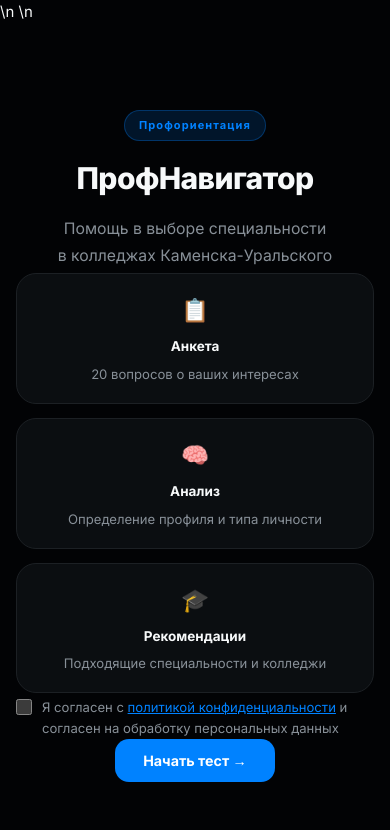
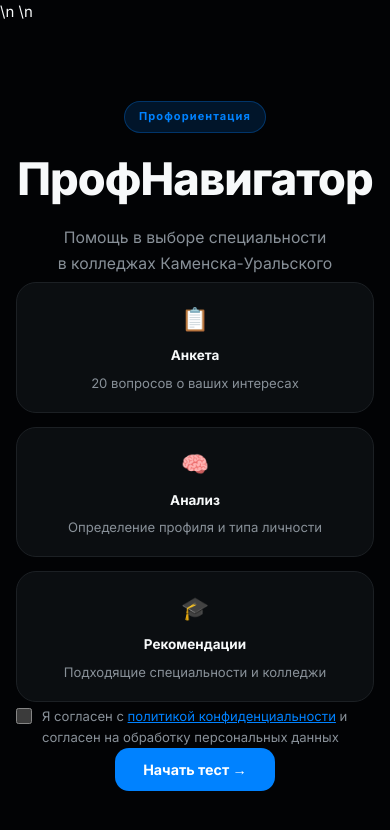
Before and after one commit to NIEVDI/profnavigator-web, a React (Vite) app: page / in a window 390 px wide. Shown: the top 830 px of the page. Built offline with nearby package versions, Linux system fonts and the light colour scheme.

Commit message:
Add legacy CSS fallbacks to intro page

```diff
--- a/src/pages/IntroPage.module.css
+++ b/src/pages/IntroPage.module.css
@@ -27,11 +27,11 @@
   border-radius: 99px;
   background: var(--accent-subtle);
   color: var(--accent);
-  border: 1px solid color-mix(in oklch, var(--accent) 30%, transparent);
+  border: 1px solid rgba(0, 130, 255, 0.30);
 }
 
 .title {
-  font-size: clamp(2rem, 5vw, 3rem);
+  font-size: 3rem;\n  font-size: clamp(2rem, 5vw, 3rem);
   font-weight: 800;
   letter-spacing: -0.02em;
   line-height: 1.15;
```
